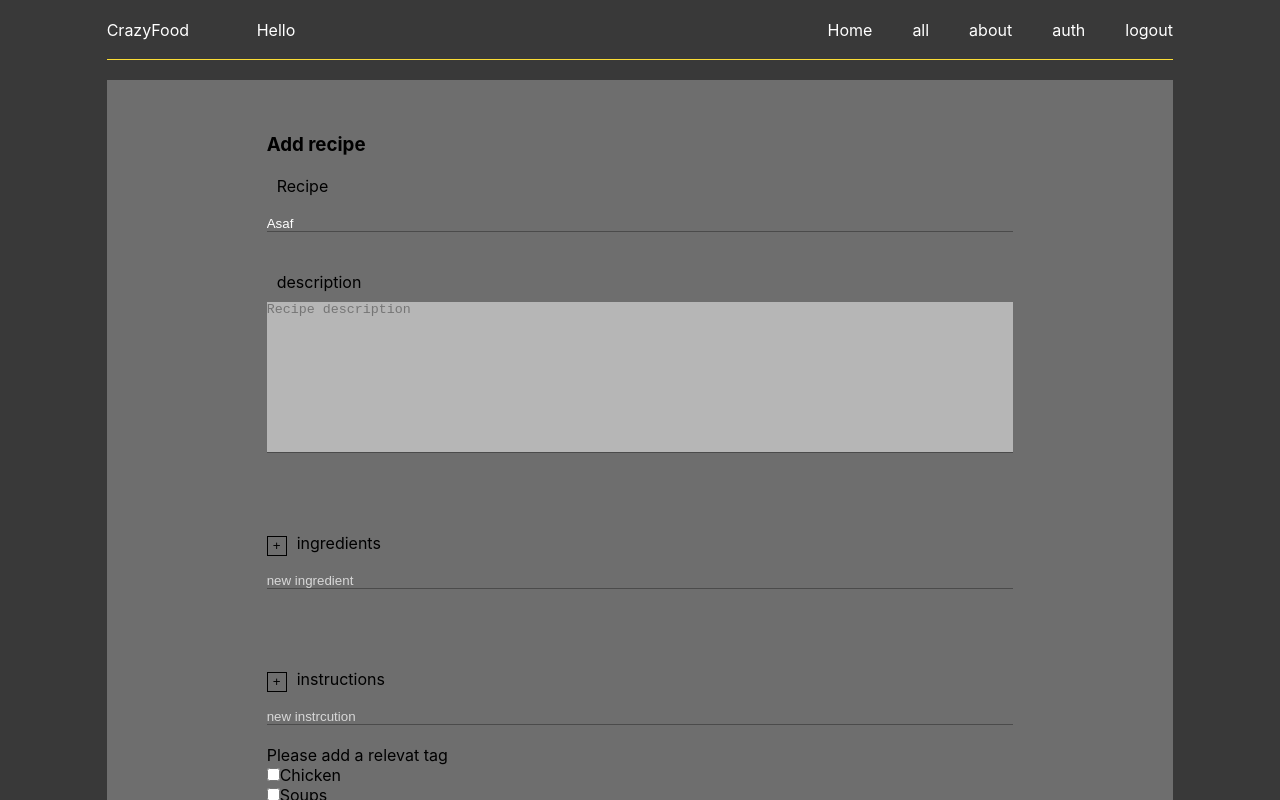
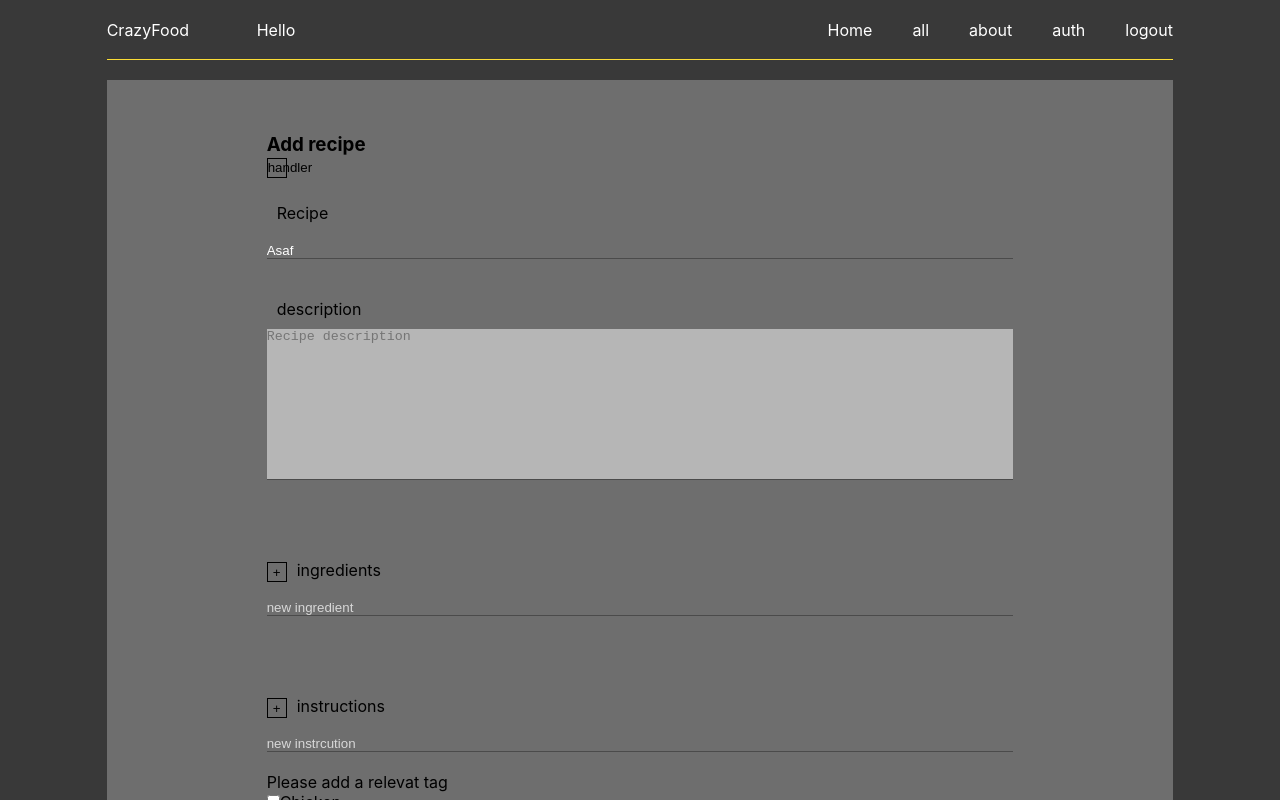
Before and after one commit to Sumsum1000/CrazyFood, a React (Vite) app in the folder client/: page /my-recipes/edit in a window 1280 px wide. Shown: the top 800 px of the page. Built offline with nearby package versions, Linux system fonts and the light colour scheme.

Commit message:
Updarte recipe functionality fixed

```diff
--- a/client/src/Pages/EditRecipe.js/EditRecipe.jsx
+++ b/client/src/Pages/EditRecipe.js/EditRecipe.jsx
@@ -60,19 +60,21 @@ const EditRecipe = () => {
     e.preventDefault();
 
     try {
-      const formData = new FormData();
-      formData.append("image", selectedImage);
-      const {
-        data: {
-          image: { src },
-        },
-      } = await axios.post(`${BASE_URL}/recipes/uploads`, formData, {
-        headers: {
-          "Content-Type": "multipart/form-data",
-        },
-      });
+      // --- Image update
+      // const formData = new FormData();
+      // formData.append("image", selectedImage);
+      // const {
+      //   data: {
+      //     image: { src },
+      //   },
+      // } = await axios.post(`${BASE_URL}/recipes/uploads`, formData, {
+      //   headers: {
+      //     "Content-Type": "multipart/form-data",
+      //   },
+      // });
 
       const newRecipe = {
+        //id: recipeToEdit.id,
         name: nameRef.current.value,
         description: descriptioneRef.current.value,
         prepTime: 14,
@@ -80,31 +82,23 @@ const EditRecipe = () => {
         ingredients: ingredients,
         instructions: instructions,
         tags: tags,
-        image: src,
+        //image: src,
       };
+      console.log("newRecipe^^^^ ", newRecipe);
 
-      postRecipe(newRecipe);
-      resetRecipe(
-        nameRef,
-        descriptioneRef,
-        resetIngredients,
-        resetInstructions
-      );
+      patchRecipe(newRecipe);
     } catch (error) {
       console.error(error);
       //return res.status(StatusCodes.BAD_REQUEST).json({ error: error.message });
     }
   };
 
-  useEffect(() => {
-    console.log("recipeToEdit^^ ", recipeToEdit);
-  }, [recipeToEdit]);
+  const patchRecipe = async (newRecipe) => {
+    //console.log("recipeToEdit:===== ", recipeToEdit);
 
-  const postRecipe = async (newRecipe) => {
-    console.log("post newRecipe ", newRecipe);
     try {
-      axios
-        .post(`${BASE_URL}/recipes`, newRecipe)
+      await axios
+        .patch(`${BASE_URL}/recipes/${recipeToEdit._id}`, newRecipe)
         .then(function (response) {
           console.log(response);
         })
@@ -112,6 +106,7 @@ const EditRecipe = () => {
           console.log(error);
         });
     } catch (error) {
+      console.log("error");
       console.error(error);
     }
   };
@@ -121,15 +116,9 @@ const EditRecipe = () => {
     setSelectedImage(file);
   };
 
-  // useEffect(() => {
-  //   console.log("rteP: ", recipeToEdit);
-  // }, [recipeToEdit]);
-
   useEffect(() => {
     const { recipeToEdit } = recipeToEditStore.getState();
-    if (recipeToEdit.name !== "" || recipeToEdit.name !== undefined) {
-      console.log("recipeToEdit DFGDRFGR", recipeToEdit.name);
-
+    if (recipeToEdit.name !== "" && recipeToEdit.name !== undefined) {
       setEditName(recipeToEdit.name);
       setEditDescription(recipeToEdit.description);
       setTagToEdit(recipeToEdit.tags[0]);
@@ -137,7 +126,8 @@ const EditRecipe = () => {
 
       setIsLoading(false);
     }
-  }, []);
+    console.log("recipeToEdit---", recipeToEdit);
+  }, [recipeToEdit]);
 
   return (
     <div className={style["add-container"]}>
@@ -146,7 +136,9 @@ const EditRecipe = () => {
       ) : (
         <>
           <h3>Add recipe</h3>
-          <form onSubmit={submitHandler}>
+          <button onClick={submitHandler}>handler</button>
+          {/*  <form onSubmit={submitHandler}> */}
+          <form>
             <div>
               <label htmlFor="name">Recipe</label>
               <input
@@ -253,7 +245,6 @@ const EditRecipe = () => {
               accept="image/*"
               onChange={handleFileChange}
             />
-
             <input type="submit" />
           </form>
         </>
--- a/client/src/Pages/MyRecipes/MyRecipes.jsx
+++ b/client/src/Pages/MyRecipes/MyRecipes.jsx
@@ -40,17 +40,24 @@ export const MyRecipes = () => {
   //   }).then((data) => setCurrentRecipe(data.data.recipe));
   // };
 
-  const editRecipeHandler = (e, id) => {
+  const editRecipeHandler = async (e, id) => {
     e.stopPropagation();
     e.preventDefault();
 
-    axios({
+    await axios({
       method: "get",
       url: `http://localhost:8080/api/v1/recipes/${id}`,
     }).then((data) => {
       setRecipeToEdit(data.data.recipe);
-      localStorage.setItem("recipeToedit", JSON.stringify(data.data.recipe));
+      // setRecipeToEdit((state) => ({
+      //   ...state,
+      //   id: e.id,
+      // }));
+      //setUserId({...state, id: e.id})
+      //localStorage.setItem("recipeToedit", JSON.stringify(data.data.recipe));
+      //console.log("recipeToedit!!: ", data.data.recipe);
     });
+
     navigate("./edit");
   };
 
--- a/client/src/Store/_store.jsx
+++ b/client/src/Store/_store.jsx
@@ -48,6 +48,7 @@ export const myRecipesStore = create((set) => ({
 
 export const recipeToEditStore = create((set) => ({
   recipeToEdit: {
+    id: "",
     name: "Asaf",
     description: "",
     tags: [],
```
Also changed, not shown: client/src/Components/SharedComponent/SharedComponent.jsx (renamed from client/src/Components/SharedComponent/SharedComponent.tsx).
